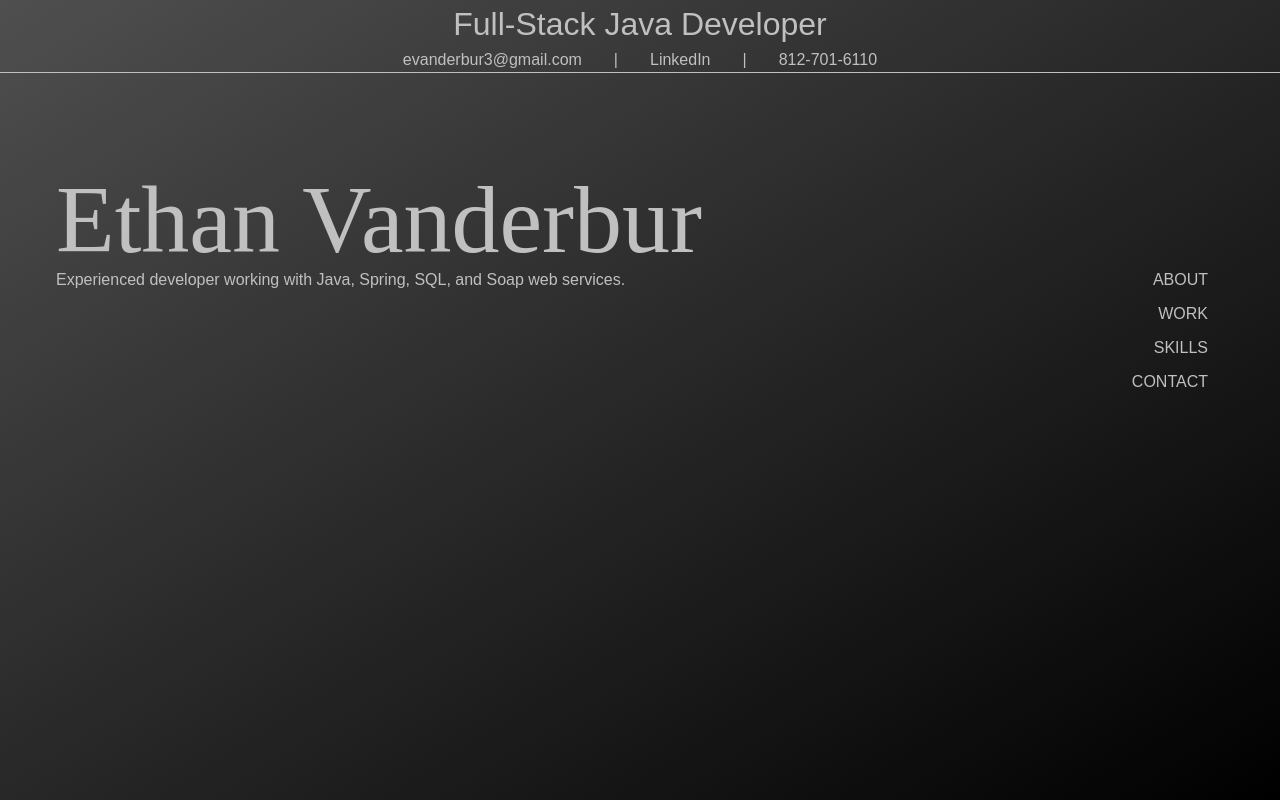
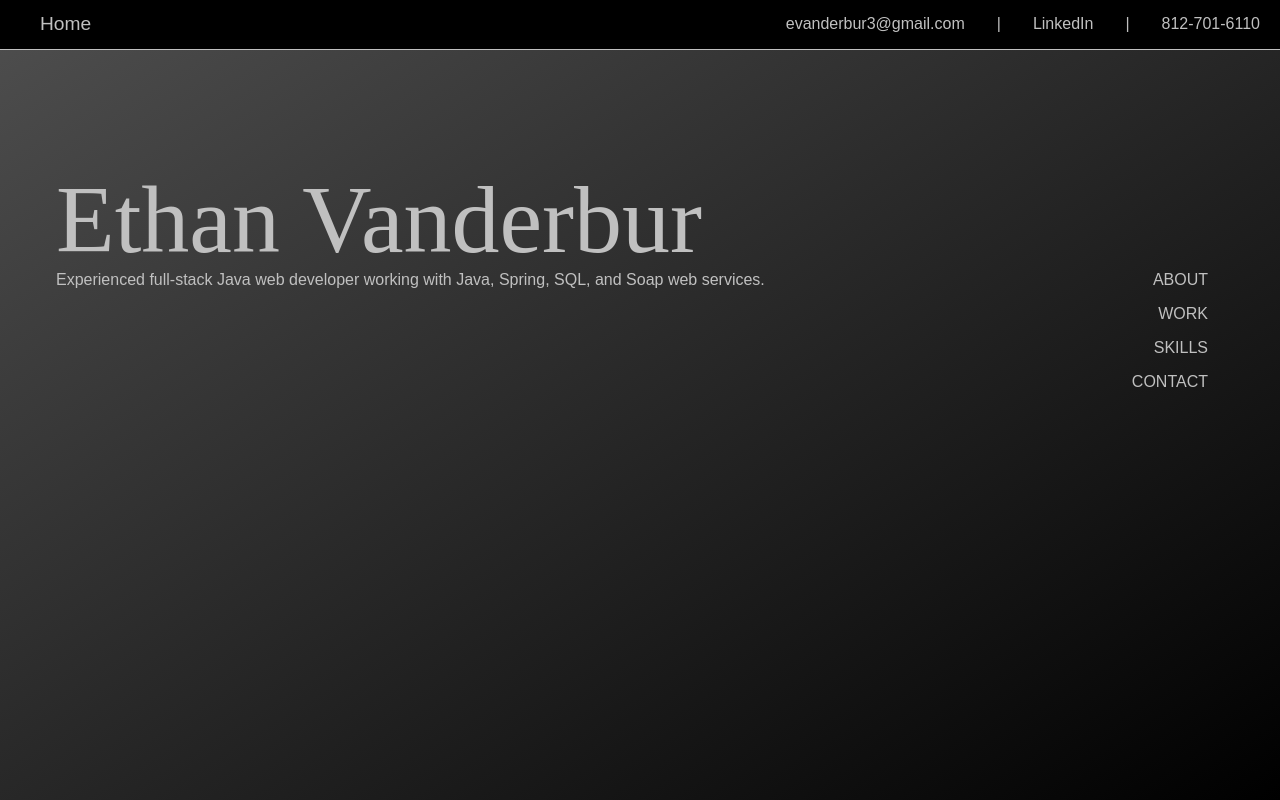
Before and after one commit to ethan5191/portfolio_v2, a Next.js app: page / in a window 1280 px wide. Shown: the top 800 px of the page. Built offline with nearby package versions, Linux system fonts and the light colour scheme.

Commit message:
Updated Styling more and removed the h3 from the header.

```diff
--- a/app/globals.css
+++ b/app/globals.css
@@ -13,43 +13,53 @@ body {
   font-family: Arial, Helvetica, sans-serif;
 }
 
-nav {
+/* *** Styles for the HEADER element itself (the fixed bar) *** */
+/* Moving fixed positioning and background here from nav */
+header {
+  /* Positioning for the fixed bar at the top */
+  position: fixed;
+  top: 0;
+  left: 0; /* Ensure it spans from the left edge */
+  z-index: 1000; /* Ensure it stays above other content */
+  width: 100%;
+  box-sizing: border-box; /* Include padding and border in the element's total width */
+
+  /* Solid black background */
+  background-color: #000000;
+
+  /* Bottom border to separate it */
+  border-bottom: 1px solid #C0C0C0; /* Adjust color/thickness */
+
+  /* Flexbox to arrange its direct children (the Home Link and the Nav) */
+  display: flex;
+  flex-direction: row; /* Arrange children side-by-side horizontally */
+  align-items: center; /* Vertically center direct children (Home Link and Nav) */
+  justify-content: space-between; /* Push Home Link to one side, Nav to the other */
+
+  /* Add padding to the header itself to give it height and space around content */
+  padding: 10px 20px; /* Adjust as needed */
+
+  /* Set a default text color for all content inside the header */
+  color: #C0C0C0;
+}
+
+/* *** Styles for the NAV element (content *inside* the header) *** */
+/* Remove positioning, background, and bottom border as they are on header now */
+header nav {
   display: flex;
   flex-direction: column;
-  align-items: center;
-  color: #C0C0C0;
-  border-bottom: 1px solid #C0C0C0;
-  position: fixed;
-  top: 0;
-  z-index: 1000;
-  width: 100%;
-  box-sizing: border-box;
+  align-items: flex-end;
+  gap: 5px;
 }
 
-nav h3 {
-  font-size: 2em;
+header nav div {
+  display: flex; /* Use flexbox for internal layout */
+  gap: 2em; /* Space between email, linkedin, phone */
+  align-items: center;
 }
 
-nav div {
-  display: flex;
-  gap: 2em;
+.header-home-link {
+  text-decoration: none; /* Remove default underline */
+  font-size: 1.2em; /* Adjust size */
+  padding: 0 20px; /* Add some space around the link */
 }
-
-/*:root {*/
-/*  --background: #ffffff;*/
-/*  --foreground: #171717;*/
-/*}*/
-
-/*@theme inline {*/
-/*  --color-background: var(--background);*/
-/*  --color-foreground: var(--foreground);*/
-/*  --font-sans: var(--font-geist-sans);*/
-/*  --font-mono: var(--font-geist-mono);*/
-/*}*/
-
-/*@media (prefers-color-scheme: dark) {*/
-/*  :root {*/
-/*    --background: #0a0a0a;*/
-/*    --foreground: #ededed;*/
-/*  }*/
-/*}*/
--- a/app/layout.tsx
+++ b/app/layout.tsx
@@ -28,8 +28,10 @@ export default function RootLayout({
             className={`${geistSans.variable} ${geistMono.variable} antialiased`}
         >
         <header>
+            <a href="#home" className="header-home-link">
+                Home
+            </a>
             <nav>
-                <h3>Full-Stack Java Developer</h3>
                 <div>
                     <span>evanderbur3@gmail.com</span> |
                     <a href="https://www.linkedin.com/in/ethan-vanderbur-2797aa260" target="_blank" rel="noopener noreferrer">LinkedIn</a> |
--- a/app/page.module.css
+++ b/app/page.module.css
@@ -19,24 +19,15 @@
 .mainContentAndHome {
     flex-grow: 1; /* Allows this column to take up the remaining horizontal space */
     margin-right: 12%; /* This creates the gap for the sidebar */
-
-    /* Content inside this div will stack normally (block layout) */
-    /* Ensure it does NOT restrict overflow or height */
-    /* overflow: visible; */ /* Explicitly set visible if needed */
 }
 
-
-/* Styles for the .home section (now the first part of the scrolling column) */
 .home {
     text-align: left;
     color: #C0C0C0;
     padding: 20px;
     margin-bottom: 0;
     margin-left: 1em;
-
-    /* *** Add Minimum Height Here *** */
-    /* Calculate height needed to fill viewport below the header, accounting for padding */
-    /* 100vh (viewport height) - header height - top padding - bottom padding */
+    scroll-margin-top: 150px;
     min-height: calc(100vh - 100px - (2 * 20px));
 }
 
@@ -46,9 +37,6 @@
     font-family: "Monotype Corsiva", cursive;
 }
 
-
-/* Styles for the sticky right sidebar navigation */
-/* Renamed from .secondSection */
 .sidebarNav {
     /* This element is a direct flex item sibling of .mainContentAndHome */
     width: 10%; /* **REQUIRED**: Set a fixed width for the sidebar */
@@ -70,20 +58,15 @@
     text-align: right; /* Align link text */
     margin-top: 7.5em;
     margin-right: 2em;
-
-    /* IMPORTANT: Ensure this sticky element's parent (.pageBodyWrapper) does NOT restrict overflow or height */
-    /* The parent must be a scrolling container (like the body) or taller than the sticky content */
 }
 
 
-/* Common styles for all your content sections (About, Work, Skills, Contact) */
 .section {
     padding: 60px 0; /* Add vertical space between sections */
     color: #333; /* Example text color for content sections */
     margin-bottom: 0; /* Remove default margin */
     scroll-margin-top: 60px;
     min-height: calc(100vh - 100px - (2 * 20px));
-    /* These sections are now direct children of .mainContentAndHome */
 }
 
 .section h2 {
--- a/app/page.tsx
+++ b/app/page.tsx
@@ -10,7 +10,7 @@ export default function Home() {
 
                 <section id="home" className={styles.home}>
                     <h1>Ethan Vanderbur</h1>
-                    <span>Experienced developer working with Java, Spring, SQL, and Soap web services.</span>
+                    <span>Experienced full-stack Java web developer working with Java, Spring, SQL, and Soap web services.</span>
                 </section>
 
                 {/* All your other sections go here, stacked vertically below the home section */}
```
